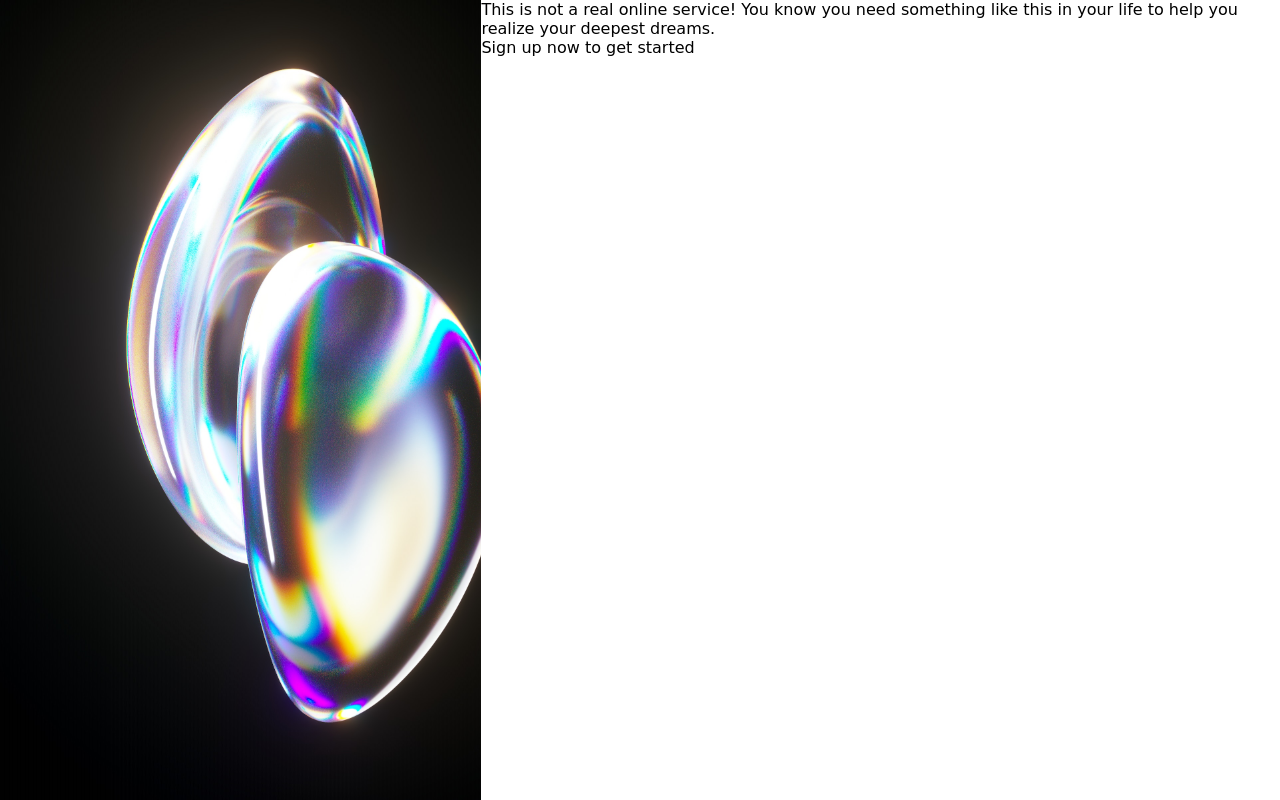
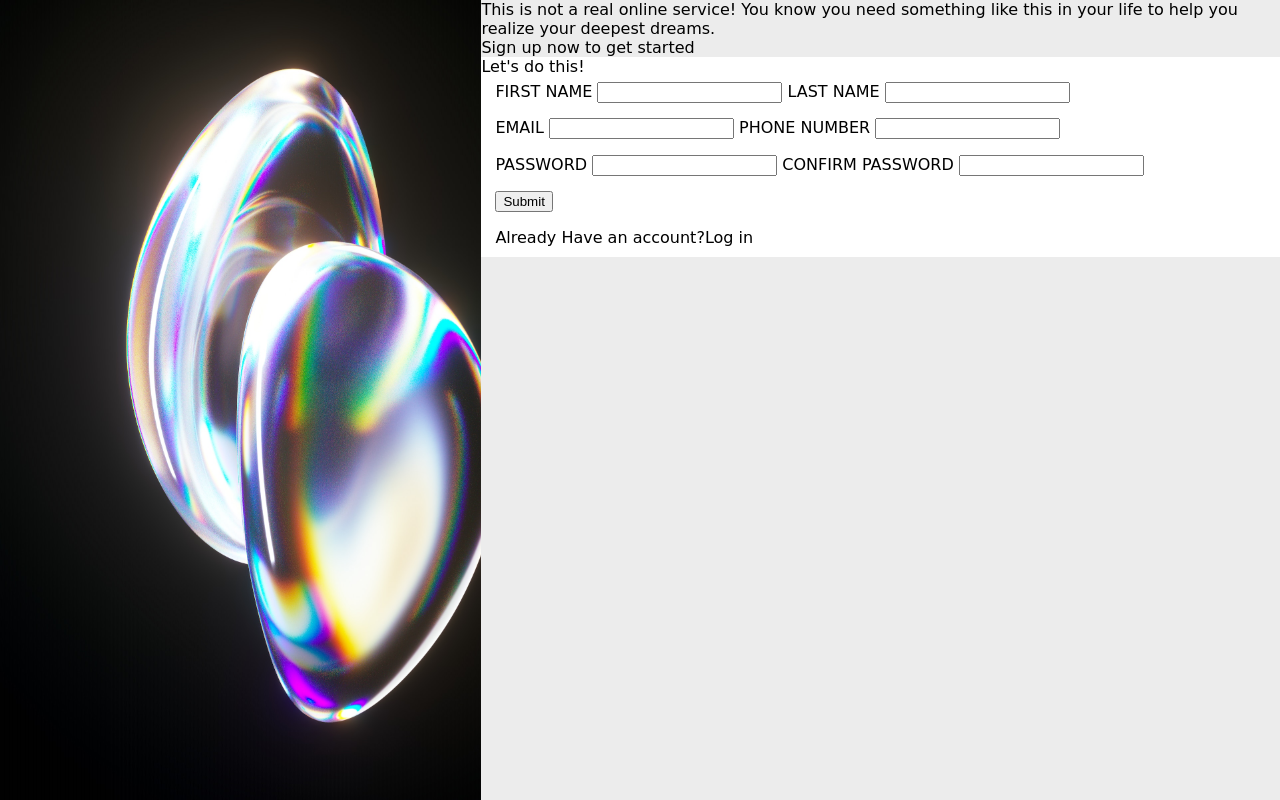
Before and after one commit to 1paramveer/login-form, a plain HTML site: page index.html in a window 1280 px wide. Drawn offline with Linux system fonts and the light colour scheme; a web font is replaced by a local one.

Commit message:
Initial HTML layout

```diff
--- a/assets/scss/style.scss
+++ b/assets/scss/style.scss
@@ -18,3 +18,14 @@ body {
   background-image: url(/assets/images/background.jpg);
   background-size: cover;
 }
+
+#main {
+  background-color: rgba(0, 0, 0, 0.075);
+
+  form {
+    background-color: white;
+    fieldset {
+      border: none;
+    }
+  }
+}
--- a/index.html
+++ b/index.html
@@ -11,11 +11,40 @@
     <div id="sidebar"></div>
     <div id="main">
       <div class="content">
-        <p>
-          This is not a real online service! You know you need something like
-          this in your life to help you realize your deepest dreams.
-        </p>
-        <p>Sign up now to get started</p>
+        <div>
+          <p>
+            This is not a real online service! You know you need something like
+            this in your life to help you realize your deepest dreams.
+          </p>
+          <p>Sign up now to get started</p>
+        </div>
+        <form action="">
+          <div><p>Let's do this!</p></div>
+          <fieldset>
+            <label for="firstName">FIRST NAME</label>
+            <input type="text" name="firstName" id="" required />
+            <label for="lastName">LAST NAME</label>
+            <input type="text" name="lastName" id="" required />
+          </fieldset>
+          <fieldset>
+            <label for="email">EMAIL</label>
+            <input type="email" name="email" id="" required />
+            <label for="number">PHONE NUMBER</label>
+            <input type="number" name="number" id="" required />
+          </fieldset>
+          <fieldset>
+            <label for="password">PASSWORD</label>
+            <input type="password" name="password" id="" required />
+            <label for="confirmPassword">CONFIRM PASSWORD</label>
+            <input type="password" name="confirmPassword" id="" required />
+          </fieldset>
+          <fieldset>
+            <button type="submit">Submit</button>
+          </fieldset>
+          <fieldset>
+            <p>Already Have an account?<a>Log in</a></p>
+          </fieldset>
+        </form>
       </div>
     </div>
   </body>
```
Also changed, not shown: css/style.css.
